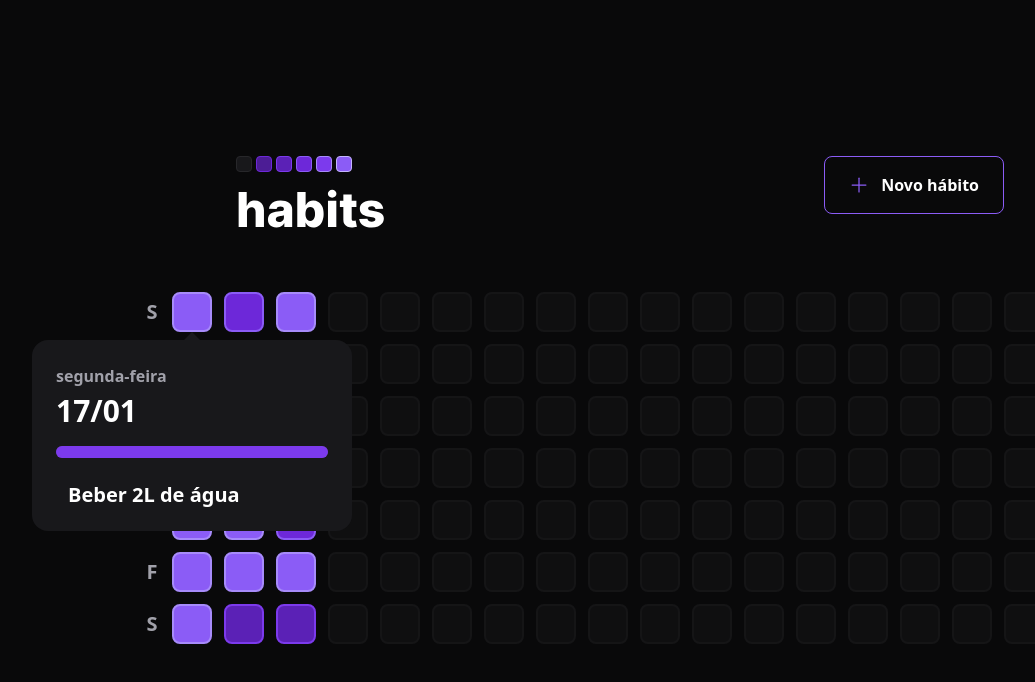
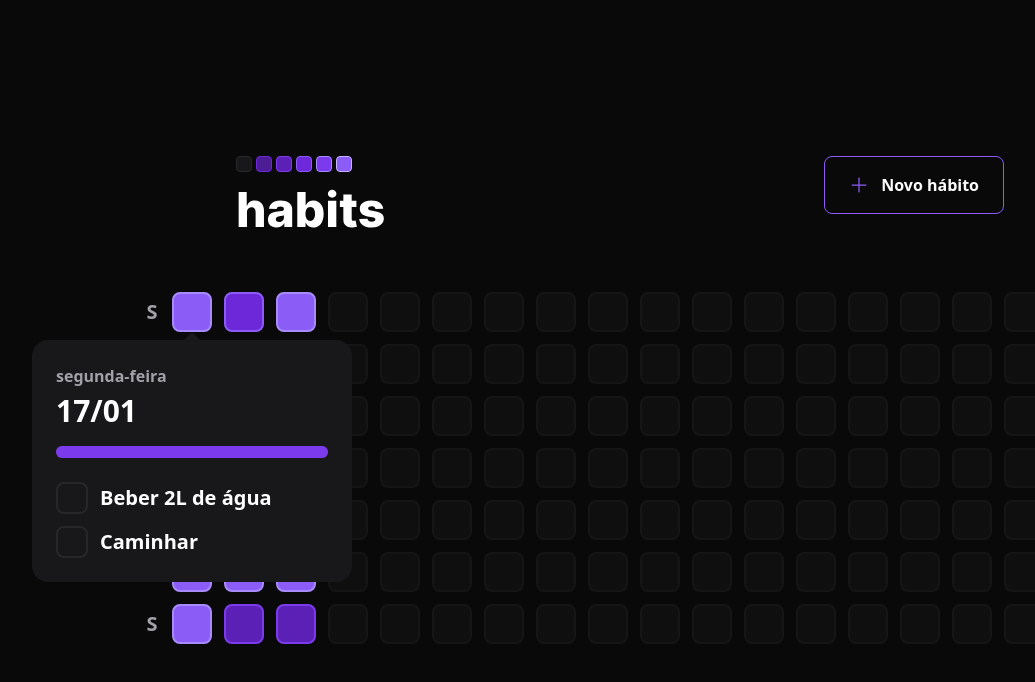
Before and after one commit to samuel-cabral/habits-web, a React (Vite) app: page / in a window 1280 px wide. Both pictures are taken after a click on the button 212 px from the left and 312 px from the top of the page. Shown: the top 682 px of the page, without its empty margins (20-1055 px from the left). Built offline with nearby package versions, Linux system fonts and the light colour scheme.

Commit message:
Criar os checkboxes

```diff
--- a/src/components/HabitDay.tsx
+++ b/src/components/HabitDay.tsx
@@ -2,6 +2,7 @@
 import * as Checkbox from '@radix-ui/react-checkbox'
 import clsx from 'clsx'
 import { ProgressBar } from './ProgressBar'
+import { Check } from 'phosphor-react'
 
 interface HabitDayProps {
   completed: number
@@ -38,13 +39,25 @@
           <ProgressBar progress={completedPercentage} />
 
           <div className="mt-6 flex flex-col gap-3">
-            <Checkbox.Root className="flex items-center gap-3">
-              <div>
-                <Checkbox.Indicator className="" />
+            <Checkbox.Root className="flex items-center gap-3 group">
+              <div className="h-8 w-8 rounded-lg flex items-center justify-center bg-zinc-900 border-2 border-zinc-800 group-data-[state=checked]:bg-green-500 group-data-[state=checked]:border-green-400">
+                <Checkbox.Indicator>
+                  <Check size={20} className="text-white" />
+                </Checkbox.Indicator>
               </div>
+              <span className="font-semibold text-xl text-white leading-tight group-data-[state=checked]:line-through group-data-[state=checked]:text-zinc-400">
+                Beber 2L de água
+              </span>
+            </Checkbox.Root>
 
-              <span className="font-semibold text-xl text-white leading-tight">
-                Beber 2L de água
+            <Checkbox.Root className="flex items-center gap-3 group">
+              <div className="h-8 w-8 rounded-lg flex items-center justify-center bg-zinc-900 border-2 border-zinc-800 group-data-[state=checked]:bg-green-500 group-data-[state=checked]:border-green-400">
+                <Checkbox.Indicator>
+                  <Check size={20} className="text-white" />
+                </Checkbox.Indicator>
+              </div>
+              <span className="font-semibold text-xl text-white leading-tight group-data-[state=checked]:line-through group-data-[state=checked]:text-zinc-400">
+                Caminhar
               </span>
             </Checkbox.Root>
           </div>
--- a/src/components/NewHabitForm.tsx
+++ b/src/components/NewHabitForm.tsx
@@ -1,4 +1,15 @@
+import * as Checkbox from '@radix-ui/react-checkbox'
 import { Check } from 'phosphor-react'
+
+const availableWeekDays = [
+  'Domingo',
+  'Segunda-feira',
+  'Terça-feira',
+  'Quarta-feira',
+  'Quinta-feira',
+  'Sexta-feira',
+  'Sábado',
+]
 
 export function NewHabitForm() {
   return (
@@ -18,6 +29,24 @@
       <label htmlFor="" className="font-semibold leading-tight mt-4">
         Qual a recorrência?
       </label>
+      <div className="flex flex-col gap-2 mt-3">
+        {availableWeekDays.map((weekDay, index) => {
+          return (
+            <Checkbox.Root
+              key={weekDay}
+              className="flex items-center gap-3 group"
+            >
+              <div className="h-8 w-8 rounded-lg flex items-center justify-center bg-zinc-900 border-2 border-zinc-800 group-data-[state=checked]:bg-green-500 group-data-[state=checked]:border-green-400">
+                <Checkbox.Indicator>
+                  <Check size={20} className="text-white" />
+                </Checkbox.Indicator>
+              </div>
+
+              <span className="text-white leading-tight">{weekDay}</span>
+            </Checkbox.Root>
+          )
+        })}
+      </div>
 
       <button
         type="submit"
```
Also changed, not shown: .eslintrc.json, 1 other file (tests, documents, lock files or other folders).
